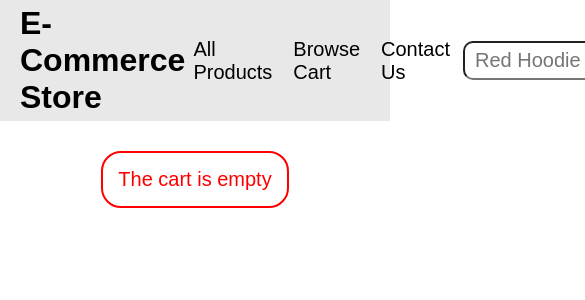
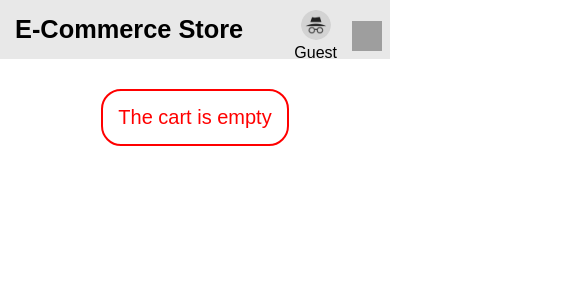
Before and after one commit to myousuf65/updated-ecommerce, a React (Create React App) app: page /cart in a window 390 px wide. Shown: the top 300 px of the page, 585 px wide, since content can reach past the window. Built offline with nearby package versions, Linux system fonts and the light colour scheme; grey boxes are pictures that could not be loaded.

Commit message:
responsive web-design

```diff
--- a/src/components/Navbar.js
+++ b/src/components/Navbar.js
@@ -7,6 +7,7 @@ import { useNavigate } from 'react-router-dom';
 import { useContext } from 'react';
 import { AuthContext } from '../App';
 import SearchPage from "../pages/SearchPage";
+import hamburger from  "../images/hamburger.png"
 
 
 function Navbar(props) {
@@ -29,6 +30,7 @@ function Navbar(props) {
                     <div className={styles.page} onClick={()=> navigate("/contact-us")}>Contact Us</div>
                 </div>
 
+
                 <form className={styles.navSearch} onSubmit={(e) =>{
                     e.preventDefault();
                     window.localStorage.setItem('search', e.target[0].value);
@@ -36,45 +38,53 @@ function Navbar(props) {
                     navigate('/search')
                 }}>
                     <input placeholder='Red Hoodie' name='searchProduct' id='search-product'/>
-
-
                     <div className={styles.searchIcon}>
                         <img src={search} alt="search-icon" onClick={()=> {
-
                         }}/>
                     </div>
                 </form>
+
+                <div className={styles.leftContainer}>
 
                     {!loggedIn && (
                     <div className={styles.navLogin} onClick={() => navigate("/auth/login")}>
                         <div className={styles.loginIcon}>
                             <img src={incognito} />
                         </div>
-
                         <div className='login--label'>
                             Guest
                         </div>
                     </div>
-
                     )}
-
                     {loggedIn && (
                     <div className={styles.navLogin} onClick={() => navigate("/seller")}>
                         <div className={styles.loginIcon}>
-
                             {
                                     <img src={user.profilePic} />
-
                             }
 
                         </div>
-
                         <div className={styles.loginLabel}>
                             {user.name}
                         </div>
                     </div>
+                    )}
+                    <div className={styles.toggleIcon}>
+                            <img src={hamburger} onClick={ ()=>{
 
-            )}
+                                const search = document.getElementsByClassName(styles.navSearch)[0]
+                                const nav = document.getElementsByClassName(styles.navPages)[0]
+
+                                console.log(nav)
+                                nav.classList.toggle(styles.active)
+                                search.classList.toggle(styles.active)
+
+
+
+
+                            }} />
+                    </div>
+            </div>
 
         </div>
     );
--- a/src/pages/Checkout.js
+++ b/src/pages/Checkout.js
@@ -8,7 +8,7 @@ export default function Checkout(props) {
 
     return (
         <div className='checkout--container' style={{display: "flex", justifyContent: "center", margin :"30%"}}>
-            <h2 style={{textAlign : "center"}}>Thank you for Shopping at E-Commerce Store,{<br></br>}{user.name}</h2>
+            <h2 style={{textAlign : "center", fontSize: "4vw"}}>Thank you for Shopping at E-Commerce Store,{<br></br>}{user.name}</h2>
         </div>
     );
 }
--- a/src/pages/SellerProfile.js
+++ b/src/pages/SellerProfile.js
@@ -50,27 +50,25 @@ function SellerProfile(props) {
     return (
         <div className={styles.container}>
 
-            <div style={{display:"flex", alignItems: "center", gap: "10px"}}>
-                <h1 style={{textAlign:"center", margin:"0px 20px"}}>@{user.name}</h1>
+            <div>
+                <h1>@{user.name}</h1>
 
+                <div style={{marginTop:"10px", display: "flex", gap:"20px"}}>
                     <button className={styles.redButton} onClick={()=>{
-
                         setUser(prev => ({
                             name : "",
                             email : "",
                             profilePic : "",
                         }))
-
                         window.localStorage.setItem('name', "")
                         window.localStorage.setItem('email', "")
                         window.localStorage.setItem('profilePic', "")
-
                         setLoggedIn(false)
                         navigate("/")
 
                     }}>Log Out</button>
-
                     <button className={styles.button} onClick={()=> navigate("/upload-product")} >Add Product</button>
+                </div>
             </div>
 
 
--- a/src/styles/add-product-page.module.css
+++ b/src/styles/add-product-page.module.css
@@ -11,7 +11,7 @@
     display: flex;
     margin-top: 40px;
     flex-direction: column;
-    width: 500px;
+    width: 50%;
     justify-content: center;
     align-items: center;
 }
@@ -71,3 +71,9 @@
     height: 15px;
     margin-right: 10px ;
 }
+
+@media screen and (max-width: 600px){
+    .subContainer{
+        width: 80%;
+    }
+}
--- a/src/styles/authentication.module.css
+++ b/src/styles/authentication.module.css
@@ -11,7 +11,7 @@
     display: flex;
     margin-top: 60px;
     flex-direction: column;
-    width: 500px;
+    width: 50%;
     justify-content: center;
     align-items: center;
 }
@@ -81,3 +81,12 @@
     height: 15px;
     margin-right: 10px ;
 }
+
+@media screen and (max-width : 700px){
+
+    .subContainer{
+        width: 80%;
+        margin-top: 20px;
+    }
+
+}
--- a/src/styles/cart-page.module.css
+++ b/src/styles/cart-page.module.css
@@ -38,3 +38,7 @@
     height: 15px;
     margin-right: 10px ;
 }
+
+@media screen and (max-width: 400px){
+
+}
--- a/src/styles/contact-form.css
+++ b/src/styles/contact-form.css
@@ -58,9 +58,6 @@
     color: #212529;
     text-align: center;
     vertical-align: middle;
-    -webkit-user-select: none;
-    -moz-user-select: none;
-    -ms-user-select: none;
     user-select: none;
     background-color: transparent;
     border: 1px solid transparent;
@@ -143,3 +140,29 @@
 .faq--buttons > button > a:hover{
   color: white;
 }
+
+
+@media screen and (max-width: 800px ){
+  .form-control1{
+    width: 95%;
+  }
+
+  .form-control{
+    width: 95%;
+  }
+}
+
+@media screen and (max-width: 520px){
+
+  .faq{
+    margin: 20px;
+  }
+
+  .section{
+    margin: 20px;
+  }
+
+  .faq--buttons > button{
+    font-size: 4vw;
+  }
+}
--- a/src/styles/navbar.module.css
+++ b/src/styles/navbar.module.css
@@ -12,6 +12,10 @@
 
 .navTitle{
     cursor: pointer;
+}
+
+.loginLabel{
+    text-align: center;
 }
 
 .navTitle > h1:hover{
@@ -83,3 +87,115 @@
     width: 30px;
     height: 30px;
 }
+
+.toggleIcon > img{
+    width: 40px;
+    height: 40px;
+    display: none;
+}
+
+.rightDIV{
+    display: flex;
+    justify-content: space-between;
+    width: 70%;
+
+}
+
+@media screen and (max-width: 1000px ){
+
+    .navPages{
+        display: none;
+        margin-top: 20px;
+        flex-direction: column;
+        width: 80%;
+    }
+
+    .navPages.active{
+        display: flex;
+    }
+
+    .page{
+        justify-content: center;
+    }
+
+    .page:hover{
+        background-color:rgba(159, 159, 159, 0.242);
+    }
+
+    .navSearch{
+        display: none;
+    }
+
+    .navSearch.active{
+        display: flex;
+    }
+
+    .toggleIcon{
+        display:flex;
+        align-items: center;
+    }
+
+    .toggleIcon > img{
+        display: flex;
+    }
+
+    .leftContainer{
+        display: flex;
+        justify-content: end;
+        gap: 20px;
+        width: 20%;
+        position: absolute;
+        top: .75rem;
+        right: 1rem;;
+    }
+
+    .navContainer{
+        display: flex;
+        flex-direction: column;
+        padding: 25px;
+    }
+
+    .navTitle{
+        text-align: right;
+        align-self: first baseline;
+    }
+
+}
+
+@media screen and (max-width : 500px ) {
+    h1{
+        font-size: 6.5vw;
+    }
+
+    .loginIcon > img{
+        width: 30px;
+        height: 30px;
+        border-radius: 50%;
+    }
+
+    .toggleIcon > img{
+        width: 30px;
+        height: 30px;
+    }
+
+    .leftContainer{
+        display: flex;
+        justify-content: end;
+        gap: 10px;
+        width: 20%;
+        position: absolute;
+        top: .50rem;
+        right: .5rem;;
+    }
+}
+
+@media screen and (max-width : 890px) {
+
+    .loginLabel{
+        display: none;
+    }
+
+    .navContainer{
+        padding: 15px;
+    }
+}
--- a/src/styles/single-product.module.css
+++ b/src/styles/single-product.module.css
@@ -59,3 +59,11 @@
 .redButton:hover{
     background-color: orange;
 }
+
+@media screen and (max-width: 400px) {
+
+    .productContainer{
+        width: 200px;
+    }
+
+}
```
Lines whose indentation alone changed are shown as unchanged.
